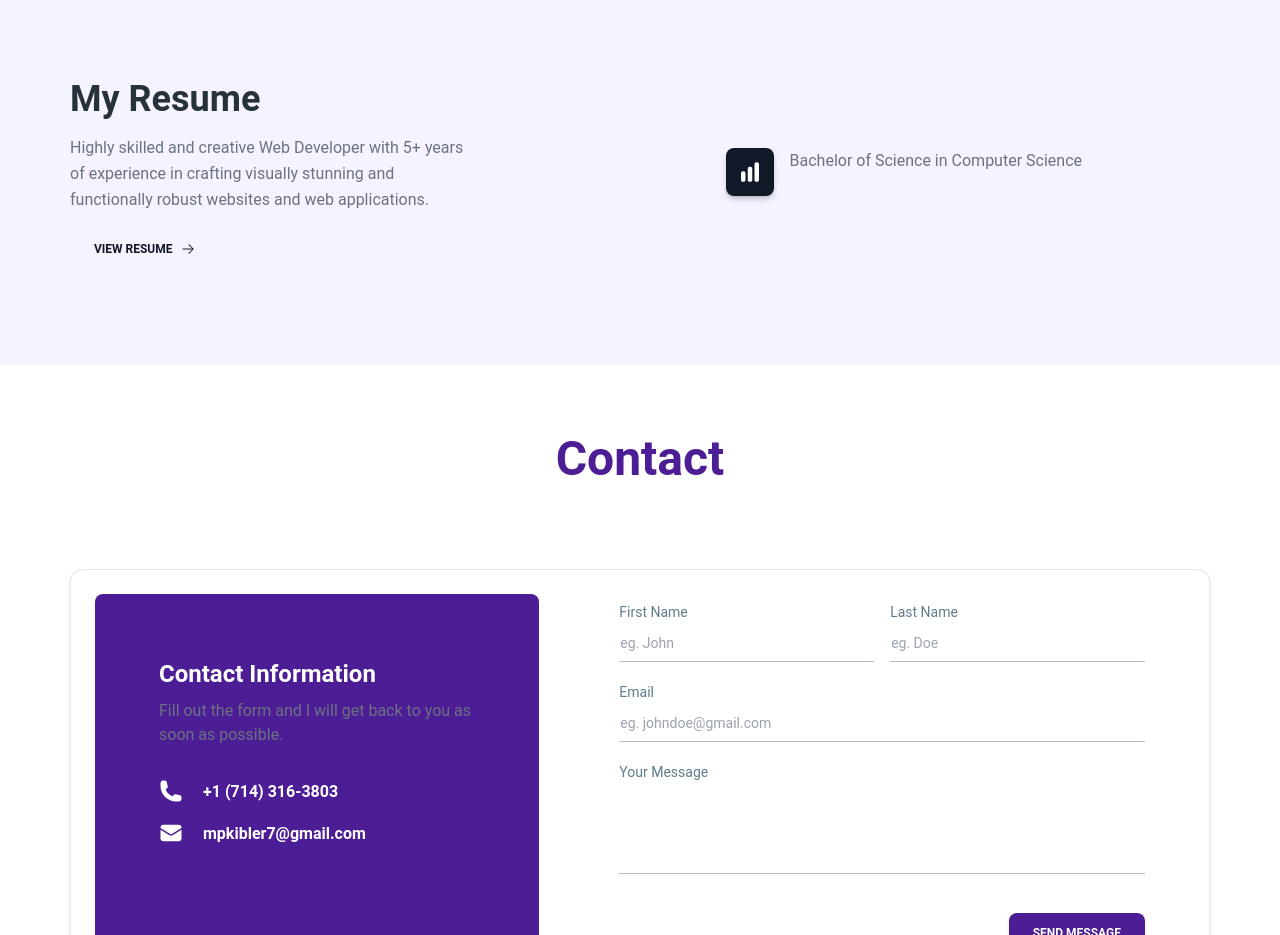
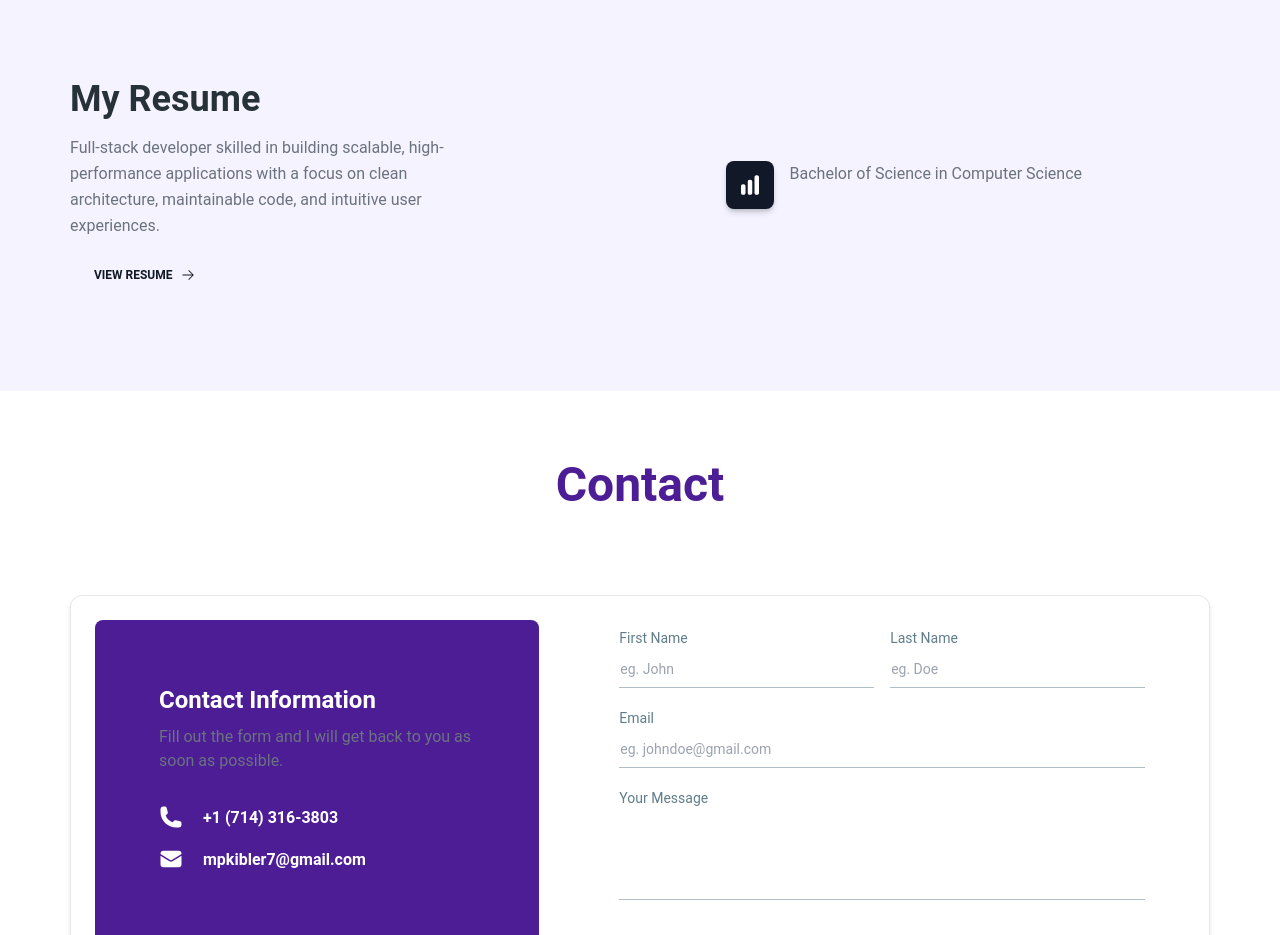
Before and after one commit to mkibler7/portfolio-website, a Next.js app: page / in a window 1280 px wide. Shown: the part 2400-3335 px from the top of the page. Built offline with nearby package versions, Linux system fonts and the light colour scheme.

Commit message:
Updated resume description

```diff
--- a/src/app/resume.tsx
+++ b/src/app/resume.tsx
@@ -33,9 +33,9 @@ export function Resume() {
             My Resume
           </Typography>
           <Typography className="mb-4 mt-3 w-9/12 font-normal !text-gray-500">
-            Highly skilled and creative Web Developer with 5+ years of
-            experience in crafting visually stunning and functionally robust
-            websites and web applications.
+            Full-stack developer skilled in building scalable, high-performance
+            applications with a focus on clean architecture, maintainable code,
+            and intuitive user experiences.
           </Typography>
           <Button
             variant="text"
```
